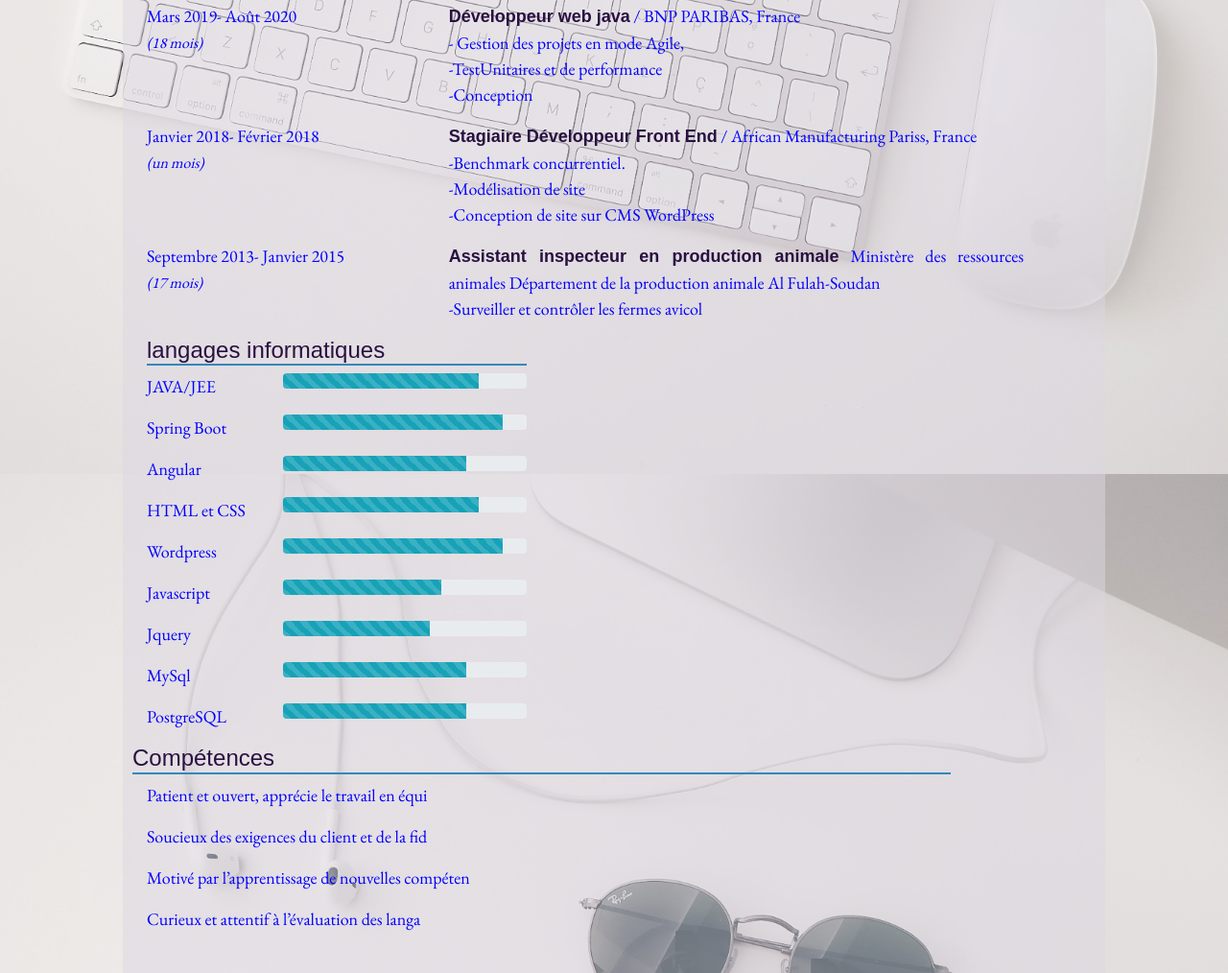
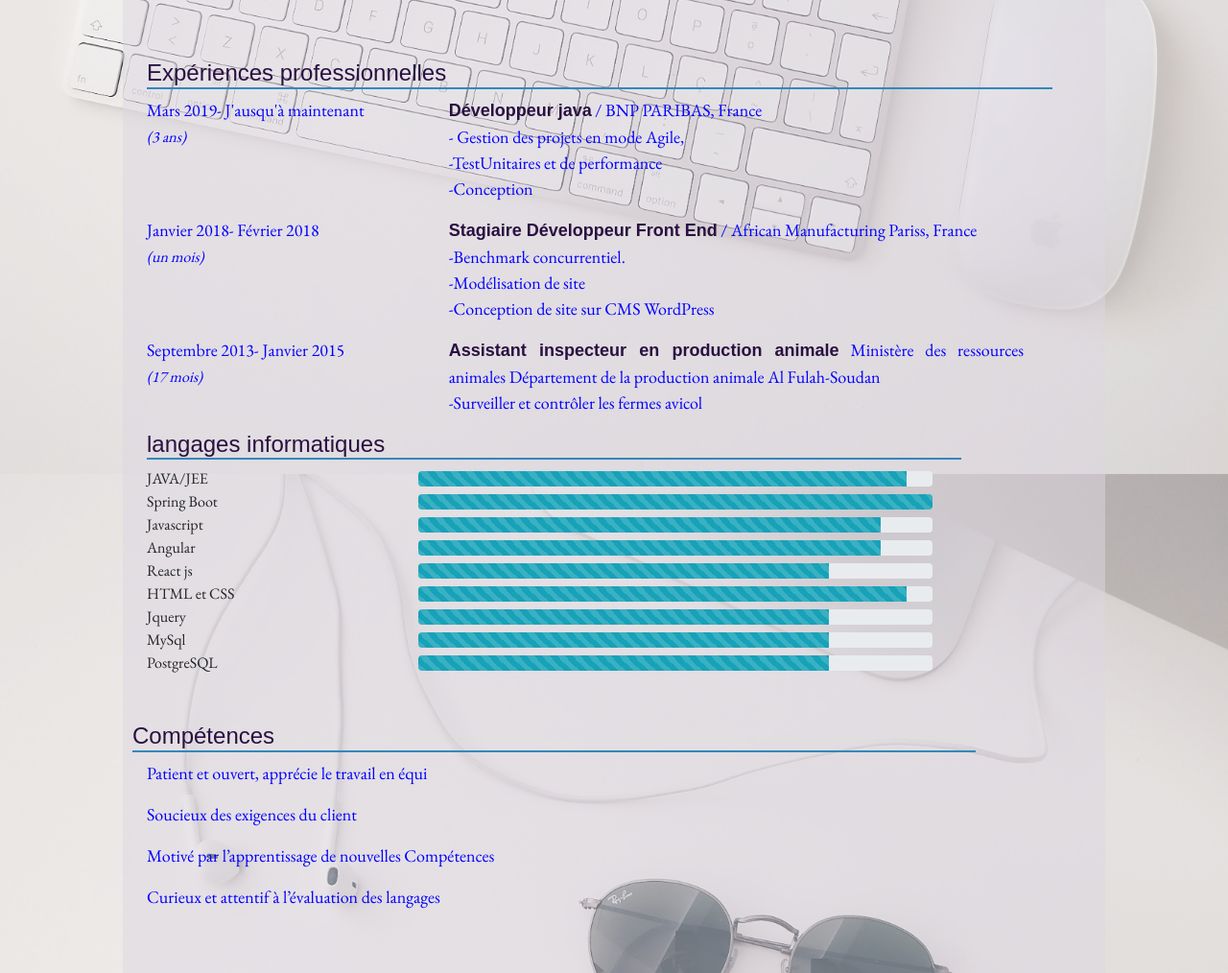
Before and after one commit to ABDELFADEIL/cv, a plain HTML site: page index.html in a window 1280 px wide. Shown: the part 786-1800 px from the top of the page at 96% size. Drawn offline with nearby package versions, Linux system fonts and the light colour scheme; a web font is replaced by a local one.

Commit message:
Add files via upload
modifs

```diff
--- a/index.html
+++ b/index.html
@@ -48,7 +48,7 @@
 
     <!-- fin menu -->
     <div class="page">
-      <div class="infophoto d-flex align-items-sm-center row justify-content-between">
+      <div class="infophoto d-flex div-sec justify-content-between">
         <div class="info">
           <p>
             <strong>Abelfadeil SHAREIF AHMED</strong> <br/>
@@ -62,9 +62,9 @@
         </div>
         <div class="photo">
           <img
-          src="img/aston-logo.jpg"
-          width="270px"
-          height="160px"
+          src="img/monimg1.jpeg"
+          width="160"
+          height="180"
           alt="Photo cv abdelfadeil shareif ahmed"
           srcset=""
           />
@@ -75,15 +75,33 @@
 
       <div class="section row">
         <h2 id="dipfor">Diplômes et Formations</h2>
+
+        <div class="div-sec row d-flex">
+
+          <div class="col-lg-4 col-md-4" id="">
+            <p>
+              4 Février 2021 <br />
+              <span class="duree">Après (18 mois) d'alternace </span>
+            </p>
+          </div>
+          <div class="col-lg-8 col-md-8">
+              <p>
+                  <span class="titre">Titre professionel de Concepteur Développeur d'application</span> / Simplon.co Montreuil
+                  <br />-Modélisation, Conduite de projet, Tests
+                  unitaires, Veille
+                </p>
+          </div>
+        </div>
+
 		<div class="div-sec row d-flex">
 
-          <div class="col-lg-4 col-md-12" id="">
+          <div class="col-lg-4 col-md-4" id="">
             <p>
               Novombre 2018-février 2019 <br />
               <span class="duree"> (3 mois) </span>
             </p>
           </div>
-          <div class="col-lg-8 col-md-12">
+          <div class="col-lg-8 col-md-8">
               <p>
                   <span class="titre">Développeur logiciel JAVA</span> / Simplon.co Montreuil
                   <br />-Modélisation, Conduite de projet, Tests
@@ -93,13 +111,13 @@
         </div>
         <div class="div-sec row d-flex">
 
-          <div class="col-lg-4 col-md-12" id="">
+          <div class="col-lg-4 col-md-4" id="">
             <p>
               Novombre 2018-février 2019 <br />
               <span class="duree"> (3 mois) </span>
             </p>
           </div>
-          <div class="col-lg-8 col-md-12">
+          <div class="col-lg-8 col-md-8">
               <p>
                   <span class="titre">Développeur logiciel JAVA</span> / Simplon.co Montreuil
                   <br />-Modélisation, Conduite de projet, Tests
@@ -110,14 +128,14 @@
 
         <div class="div-sec row d-flex">
 
-          <div class="col-lg-4 col-md-12" id="">
+          <div class="col-lg-4 col-md-4" id="">
             <p>
               Octobre 2017-mai 2018 <br />
               <span class="duree"> (7 mois) </span>
             </p>
 
           </div>
-          <div class="col-lg-8 col-md-12">
+          <div class="col-lg-8 col-md-8">
               <p>
                   <span class="titre">Développeur Web</span> / Simplon.co Sarcelle
                   <br />-Modélisation, Conduite de projet, Tests
@@ -128,13 +146,13 @@
 
           <div class="div-sec row">
 
-            <div class="col-lg-4 col-md-12" id="">
+            <div class="col-lg-4 col-md-4" id="">
               <p>
                 Juin 2001-Juin 2006 <br />
                 <span class="duree"> (5 ans) </span>
               </p>
             </div>
-            <div class="col-lg-8 col-md-12">
+            <div class="col-lg-8 col-md-8">
               <p>
                 <span class="titre">Bachelor en sciences agricoles</span> ,
                 spécialité: production avicole. Université d'Omdorman Soudan,
@@ -150,18 +168,19 @@
       <div class="section d-flex align-items-sm-center row col-sm">
         <h2 id="exppro">Expériences professionnelles</h2>
 
+
         <div class="div-sec row">
 
-          <div class="col-lg-4 col-md-12" id="exp-gauche">
+          <div class="col-lg-4 col-md-4" id="exp-gauche">
             <p>
-              Mars 2019- Août 2020 <br />
-              <span class="duree"> (18 mois) </span>
+              Mars 2019- J'ausqu'à maintenant <br />
+              <span class="duree"> (3 ans) </span>
             </p>
           </div>
 
-          <div class="col-lg-8 col-md-12">
+          <div class="col-lg-8 col-md-8">
             <p>
-              <span class="titre">Développeur web java</span> /
+              <span class="titre">Développeur java</span> /
               BNP PARIBAS, France<br />- Gestion des projets en mode Agile,<br />
               -TestUnitaires et de performance<br />-Conception
             </p>
@@ -170,14 +189,14 @@
 
         <div class="div-sec row">
 
-          <div class="col-lg-4 col-md-12" id="exp-gauche">
+          <div class="col-lg-4 col-md-4" id="exp-gauche">
             <p>
               Janvier 2018- Février 2018 <br />
               <span class="duree"> (un mois) </span>
             </p>
           </div>
 
-          <div class="col-lg-8 col-md-12">
+          <div class="col-lg-8 col-md-8">
             <p>
               <span class="titre">Stagiaire Développeur Front End</span> / African
               Manufacturing Pariss, France<br />-Benchmark concurrentiel.<br />
@@ -188,7 +207,7 @@
 
           <div class="div-sec row">
 
-            <div class="col-lg-4 col-md-12" id="">
+            <div class="col-lg-4 col-md-4" id="">
               <p>
                 Septembre 2013- Janvier 2015 <br />
                 <span class="duree"> (17 mois) </span>
@@ -196,7 +215,7 @@
 
             </div>
 
-                <div class="col-lg-8 col-md-12">
+                <div class="col-lg-8 col-md-8">
                     <p>
                       <span class="titre">Assistant inspecteur en production animale</span> Ministère des ressources animales Département de la production
                       animale Al Fulah-Soudan <br />-Surveiller et contrôler les fermes
@@ -208,59 +227,84 @@
 
 
 
-      <div class="section d-flex align-items-sm-center row ">
-	  <div class="col-md-6">
+      <div class="section d-flex align-items-center row">
+	  <div class="col-md-12">
         <h2 id="laninf">langages informatiques</h2>
-        <div class="div-sec">
+        <div class="">
 
-          <div class="row">
+          <div class="row div-sec justify-content-center align-items-center">
 
-            <div class="col-lg-4">
-              <p>JAVA/JEE</p>
+            <div class="col-4">
+              <div>JAVA/JEE</div>
             </div>
-            <div class="col-lg-8">
+            <div class="col-8">
               <div class="progress">
-                <div class="progress-bar progress-bar-striped progress-bar-animated bg-info" role="progressbar" aria-valuenow="90" aria-valuemin="0" aria-valuemax="100" style="width: 80%"></div>
+                <div class="progress-bar progress-bar-striped progress-bar-animated bg-info" role="progressbar" aria-valuenow="90" aria-valuemin="0" aria-valuemax="100" style="width: 95%"></div>
               </div>
             </div>
           </div>
 
-          <div class="row">
+          <div class="row div-sec justify-content-center align-items-center">
 
-              <div class="col-lg-4">
-                <p class="">Spring Boot</p>
+              <div class="col-4">
+                <div class="">Spring Boot</div>
               </div>
 
-              <div class="col-lg-8">
+              <div class="col-8">
                   <div class="progress">
-                      <div class="progress-bar progress-bar-striped progress-bar-animated bg-info" role="progressbar" aria-valuenow="100" aria-valuemin="0" aria-valuemax="100" style="width: 90%"></div>
+                      <div class="progress-bar progress-bar-striped progress-bar-animated bg-info" role="progressbar" aria-valuenow="100" aria-valuemin="0" aria-valuemax="100" style="width: 100%"></div>
                     </div>
               </div>
 
             </div>
+            <div class="row div-sec justify-content-center align-items-center">
 
-			 <div class="row">
+              <div class="col-4">
+                <div>Javascript</div>
+              </div>
 
-                        <div class="col-lg-4">
-                          <p>Angular</p>
+              <div class="col-8">
+                  <div class="progress">
+                      <div class="progress-bar progress-bar-striped progress-bar-animated bg-info" role="progressbar" aria-valuenow="75" aria-valuemin="0" aria-valuemax="100" style="width: 90%"></div>
+                    </div>
+              </div>
+            </div>
+
+			 <div class="row div-sec justify-content-center align-items-center">
+
+                        <div class="col-4">
+                          <div>Angular</div>
                         </div>
 
-                        <div class="col-lg-8">
+                        <div class="col-8">
                             <div class="progress">
-                                <div class="progress-bar progress-bar-striped progress-bar-animated bg-info" role="progressbar" aria-valuenow="80" aria-valuemin="0" aria-valuemax="100" style="width: 75%"></div>
+                                <div class="progress-bar progress-bar-striped progress-bar-animated bg-info" role="progressbar" aria-valuenow="80" aria-valuemin="0" aria-valuemax="100" style="width: 90%"></div>
                               </div>
                         </div>
                       </div>
 
-          <div class="row">
+                      <div class="row div-sec justify-content-center align-items-center">
 
-            <div class="col-lg-4">
-              <p class="">HTML et CSS</p>
+                        <div class="col-4">
+                          <div>React js</div>
+                        </div>
+
+                        <div class="col-8">
+                            <div class="progress">
+                                <div class="progress-bar progress-bar-striped progress-bar-animated bg-info" role="progressbar" aria-valuenow="80" aria-valuemin="0" aria-valuemax="100" style="width: 80%"></div>
+                              </div>
+                        </div>
+                      </div>
+
+          <div class="row div-sec justify-content-center align-items-center">
+
+            <div class="col-4">
+              <div class="">HTML et CSS</div>
             </div>
 
-            <div class="col-lg-8">
+            <div class="col-8">
                 <div class="progress">
-                    <div class="progress-bar progress-bar-striped progress-bar-animated bg-info" role="progressbar" aria-valuenow="75" aria-valuemin="0" aria-valuemax="100" style="width: 80%"></div>
+                    <div class="progress-bar progress-bar-striped progress-bar-animated bg-info" role="progressbar" aria-valuenow="75" aria-valuemin="0" aria-valuemax="100" style="width: 95%"></div>
                   </div>
             </div>
 
@@ -268,7 +312,7 @@
 
 
 
-          <div class="row">
+         <!--  <div class="row">
 
                 <div class="col-lg-4">
                   <p>Wordpress</p>
@@ -279,56 +323,44 @@
                         <div class="progress-bar progress-bar-striped progress-bar-animated bg-info" role="progressbar" aria-valuenow="75" aria-valuemin="0" aria-valuemax="100" style="width: 90%"></div>
                       </div>
                 </div>
-              </div>
-              <div class="row">
+              </div> -->
 
-                  <div class="col-lg-4">
-                    <p>Javascript</p>
-                  </div>
+                <div class="row div-sec justify-content-center align-items-center">
 
-                  <div class="col-lg-8">
-                      <div class="progress">
-                          <div class="progress-bar progress-bar-striped progress-bar-animated bg-info" role="progressbar" aria-valuenow="75" aria-valuemin="0" aria-valuemax="100" style="width: 65%"></div>
-                        </div>
-                  </div>
-                </div>
-
-                <div class="row">
-
-                    <div class="col-lg-4">
-                      <p>Jquery</p>
+                    <div class="col-4">
+                      <div>Jquery</div>
                     </div>
 
-                    <div class="col-lg-8">
+                    <div class="col-8">
                         <div class="progress">
-                            <div class="progress-bar progress-bar-striped progress-bar-animated bg-info" role="progressbar" aria-valuenow="75" aria-valuemin="0" aria-valuemax="100" style="width: 60%"></div>
+                            <div class="progress-bar progress-bar-striped progress-bar-animated bg-info" role="progressbar" aria-valuenow="75" aria-valuemin="0" aria-valuemax="100" style="width: 80%"></div>
                           </div>
                     </div>
                   </div>
 
 
 
-                    <div class="row">
+                    <div class="row div-sec justify-content-center align-items-center">
 
-                        <div class="col-lg-4">
-                          <p>MySql</p>
+                        <div class="col-4">
+                          <div>MySql</div>
                         </div>
 
-                        <div class="col-lg-8">
+                        <div class="col-8">
                             <div class="progress">
-                                <div class="progress-bar progress-bar-striped progress-bar-animated bg-info" role="progressbar" aria-valuenow="80" aria-valuemin="0" aria-valuemax="100" style="width: 75%"></div>
+                                <div class="progress-bar progress-bar-striped progress-bar-animated bg-info" role="progressbar" aria-valuenow="80" aria-valuemin="0" aria-valuemax="100" style="width: 80%"></div>
                               </div>
                         </div>
                       </div>
-                      <div class="row">
+                      <div class="row div-sec justify-content-center align-items-center">
 
-                          <div class="col-lg-4">
-                            <p>PostgreSQL</p>
+                          <div class="col-4 align-items-center">
+                            <div>PostgreSQL</div>
                           </div>
 
-                          <div class="col-lg-8">
+                          <div class="col-8">
                               <div class="progress">
-                                  <div class="progress-bar progress-bar-striped progress-bar-animated bg-info" role="progressbar" aria-valuenow="75" aria-valuemin="0" aria-valuemax="100" style="width: 75%"></div>
+                                  <div class="progress-bar progress-bar-striped progress-bar-animated bg-info" role="progressbar" aria-valuenow="75" aria-valuemin="0" aria-valuemax="100" style="width: 80%"></div>
                                 </div>
                           </div>
                         </div>
@@ -344,9 +376,9 @@
 
 
             <p>Patient et ouvert, apprécie le travail en équi</p>
-            <p>Soucieux des exigences du client et de la fid</p>
-            <p>Motivé par l’apprentissage de nouvelles compéten</p>
-            <p>Curieux et attentif à l’évaluation des langa</p>
+            <p>Soucieux des exigences du client</p>
+            <p>Motivé par l’apprentissage de nouvelles Compétences</p>
+            <p>Curieux et attentif à l’évaluation des langages</p>
           </div>
         </div>
 
```
